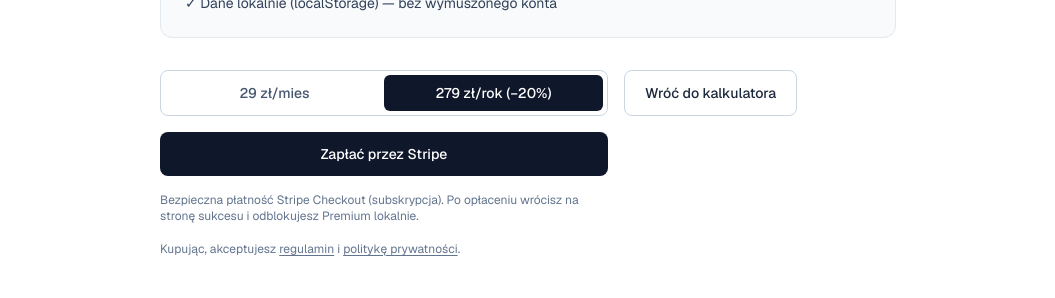
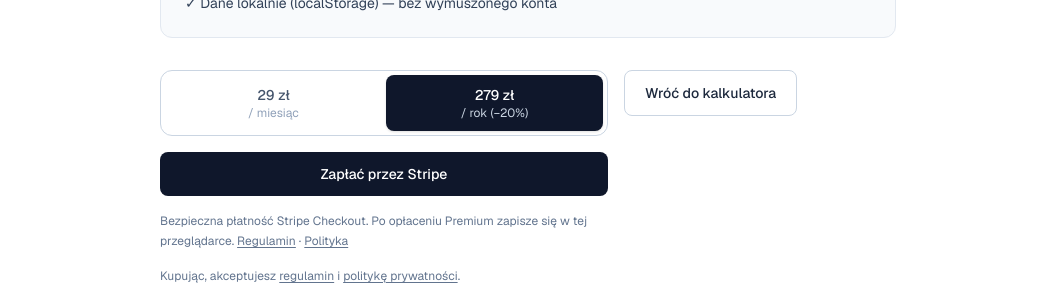
Before and after one commit to ogblakus/kilometrowka, a Next.js app: page /kup in a window 1280 px wide. Shown: the part 597-895 px from the top of the page, without its empty margins (112-1167 px from the left). Built offline with nearby package versions, Linux system fonts and the light colour scheme; no server answers.

Commit message:
polish: CheckoutButton buyer UX + month/year selector

```diff
--- a/src/components/CheckoutButton.tsx
+++ b/src/components/CheckoutButton.tsx
@@ -1,6 +1,7 @@
 "use client";
 
 import { useCallback, useEffect, useState } from "react";
+import Link from "next/link";
 import WaitlistForm from "@/components/WaitlistForm";
 import {
   getCheckoutUrl,
@@ -64,7 +65,7 @@
           setMode("waitlist");
           setShowWaitlist(true);
           setError(
-            "Płatności Stripe nie są jeszcze skonfigurowane. Możesz zapisać się na listę.",
+            "Płatność jest chwilowo niedostępna. Możesz zostawić e-mail — damy znać.",
           );
         } else {
           setError(data.error || "Nie udało się rozpocząć płatności.");
@@ -101,7 +102,7 @@
         href={checkoutUrl}
         target="_blank"
         rel="noopener noreferrer"
-        className="inline-flex w-full items-center justify-center rounded-lg bg-slate-900 px-5 py-3 text-sm font-medium text-white hover:bg-slate-800 focus:outline-none focus-visible:ring-2 focus-visible:ring-slate-400 focus-visible:ring-offset-2 sm:w-auto"
+        className="inline-flex min-h-11 w-full items-center justify-center rounded-lg bg-slate-900 px-5 py-3 text-sm font-medium text-white hover:bg-slate-800 focus:outline-none focus-visible:ring-2 focus-visible:ring-slate-400 focus-visible:ring-offset-2 sm:w-auto"
       >
         Zapłać
       </a>
@@ -121,26 +122,23 @@
             <button
               type="button"
               onClick={() => setShowWaitlist(true)}
-              className="inline-flex items-center justify-center rounded-lg bg-slate-900 px-5 py-3 text-sm font-medium text-white hover:bg-slate-800 focus:outline-none focus-visible:ring-2 focus-visible:ring-slate-400 focus-visible:ring-offset-2"
+              className="inline-flex min-h-11 items-center justify-center rounded-lg bg-slate-900 px-5 py-3 text-sm font-medium text-white hover:bg-slate-800 focus:outline-none focus-visible:ring-2 focus-visible:ring-slate-400 focus-visible:ring-offset-2"
             >
-              Wkrótce — zapisz się
+              Zostaw e-mail
             </button>
             <p className="text-xs text-slate-500">
-              Stripe Checkout Sessions jeszcze nieaktywny (brak{" "}
-              <code className="rounded bg-slate-100 px-1">STRIPE_SECRET_KEY</code>{" "}
-              / Price ID w Vercel). Zostaw e-mail — zapiszemy go lokalnie w tej
-              przeglądarce.
+              Checkout jest chwilowo niedostępny. Zostaw e-mail — zapiszemy go
+              lokalnie w tej przeglądarce i damy znać, gdy płatność wróci.
             </p>
           </div>
         ) : (
           <>
             <p className="mb-2 text-sm text-slate-600">
-              Płatności uruchamiamy wkrótce — zostaw e-mail (zapis lokalny w tej
-              przeglądarce):
+              Zostaw e-mail (zapis lokalny w tej przeglądarce):
             </p>
             <WaitlistForm
-              buttonLabel="Zapisz na listę"
-              successMessage="Świetnie! Zapisaliśmy e-mail lokalnie. Po aktywacji płatności odblokujesz Premium."
+              buttonLabel="Zapisz kontakt"
+              successMessage="Dzięki! Zapisaliśmy e-mail lokalnie. Dam znać, gdy płatność będzie znów dostępna."
             />
           </>
         )}
@@ -148,34 +146,52 @@
     );
   }
 
+  const yearlySelected = interval === "year";
+
   return (
     <div className="flex w-full flex-col gap-4 sm:max-w-md">
       <div
-        className="inline-flex rounded-lg border border-slate-300 bg-white p-1 text-sm"
+        className="grid grid-cols-2 gap-1 rounded-xl border border-slate-300 bg-white p-1 text-sm"
         role="group"
         aria-label="Okres subskrypcji"
       >
         <button
           type="button"
           onClick={() => setInterval("month")}
-          className={`flex-1 rounded-md px-3 py-2 font-medium transition focus:outline-none focus-visible:ring-2 focus-visible:ring-slate-400 ${
-            interval === "month"
-              ? "bg-slate-900 text-white"
-              : "text-slate-600 hover:text-slate-900"
+          aria-pressed={!yearlySelected}
+          className={`min-h-12 rounded-lg px-3 py-2.5 font-medium transition focus:outline-none focus-visible:ring-2 focus-visible:ring-slate-400 ${
+            !yearlySelected
+              ? "bg-slate-900 text-white shadow-sm"
+              : "text-slate-600 hover:bg-slate-50 hover:text-slate-900"
           }`}
         >
-          {PREMIUM_PRICE_MONTHLY} zł/mies
+          <span className="block">{PREMIUM_PRICE_MONTHLY} zł</span>
+          <span
+            className={`block text-xs font-normal ${
+              !yearlySelected ? "text-slate-300" : "text-slate-400"
+            }`}
+          >
+            / miesiąc
+          </span>
         </button>
         <button
           type="button"
           onClick={() => setInterval("year")}
-          className={`flex-1 rounded-md px-3 py-2 font-medium transition focus:outline-none focus-visible:ring-2 focus-visible:ring-slate-400 ${
-            interval === "year"
-              ? "bg-slate-900 text-white"
-              : "text-slate-600 hover:text-slate-900"
+          aria-pressed={yearlySelected}
+          className={`relative min-h-12 rounded-lg px-3 py-2.5 font-medium transition focus:outline-none focus-visible:ring-2 focus-visible:ring-slate-400 ${
+            yearlySelected
+              ? "bg-slate-900 text-white shadow-sm"
+              : "text-slate-600 hover:bg-slate-50 hover:text-slate-900"
           }`}
         >
-          {PREMIUM_PRICE_YEARLY} zł/rok (−20%)
+          <span className="block">{PREMIUM_PRICE_YEARLY} zł</span>
+          <span
+            className={`block text-xs font-normal ${
+              yearlySelected ? "text-slate-300" : "text-slate-400"
+            }`}
+          >
+            / rok (−20%)
+          </span>
         </button>
       </div>
 
@@ -183,7 +199,7 @@
         type="button"
         disabled={busy}
         onClick={startCheckout}
-        className="inline-flex w-full items-center justify-center rounded-lg bg-slate-900 px-5 py-3 text-sm font-medium text-white hover:bg-slate-800 focus:outline-none focus-visible:ring-2 focus-visible:ring-slate-400 focus-visible:ring-offset-2 disabled:cursor-not-allowed disabled:opacity-60"
+        className="inline-flex min-h-11 w-full items-center justify-center rounded-lg bg-slate-900 px-5 py-3 text-sm font-medium text-white hover:bg-slate-800 focus:outline-none focus-visible:ring-2 focus-visible:ring-slate-400 focus-visible:ring-offset-2 disabled:cursor-not-allowed disabled:opacity-60"
       >
         {busy ? "Przekierowanie…" : "Zapłać przez Stripe"}
       </button>
@@ -194,9 +210,22 @@
         </p>
       )}
 
-      <p className="text-xs text-slate-500">
-        Bezpieczna płatność Stripe Checkout (subskrypcja). Po opłaceniu wrócisz
-        na stronę sukcesu i odblokujesz Premium lokalnie.
+      <p className="text-xs leading-relaxed text-slate-500">
+        Bezpieczna płatność Stripe Checkout. Po opłaceniu Premium zapisze się w
+        tej przeglądarce.{" "}
+        <Link
+          href="/regulamin"
+          className="underline underline-offset-2 hover:text-slate-700"
+        >
+          Regulamin
+        </Link>
+        {" · "}
+        <Link
+          href="/polityka-prywatnosci"
+          className="underline underline-offset-2 hover:text-slate-700"
+        >
+          Polityka
+        </Link>
       </p>
     </div>
   );
```
